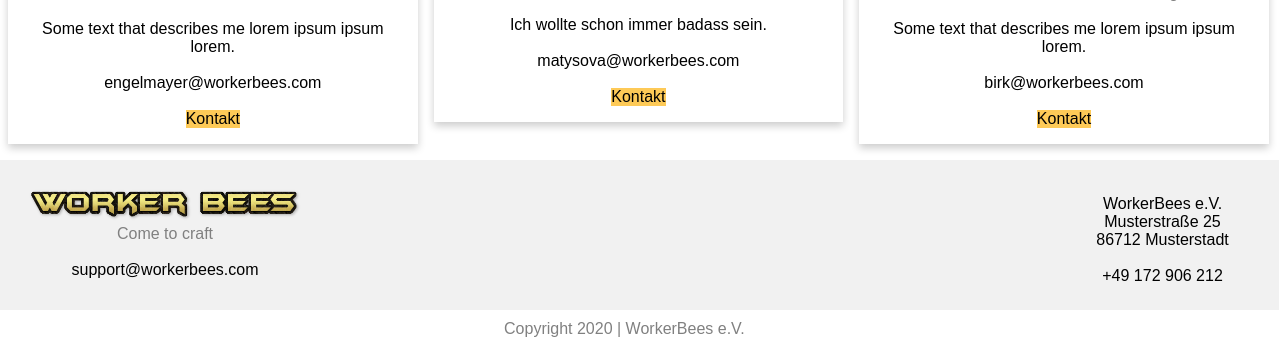
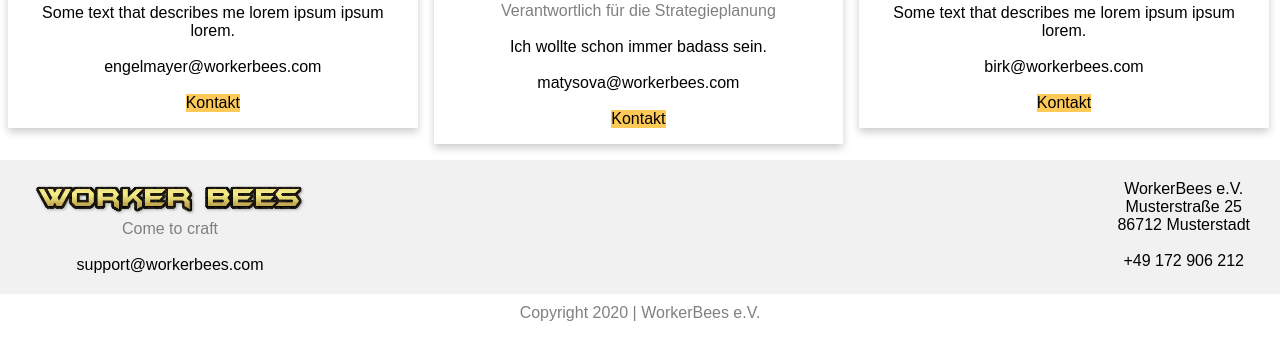
Before and after one commit to p-feucht/WI2020, a PHP site: page /aboutUs.php in a window 1280 px wide. Shown: the part 1527-1875 px from the top of the page. After the commit the page ends 1848 px from the top, so only its background shows below. Run offline with PHP 8.4, Linux system fonts and the light colour scheme.

Commit message:
the freaking index layout should be fixed for real now

```diff
--- a/Teams/Worker-Bees/CSS/footer.css
+++ b/Teams/Worker-Bees/CSS/footer.css
@@ -4,18 +4,19 @@
     margin: 0px;
     padding: 0px;
 }
-
-.footer-top {
-    float: left;
-    width: 96%;
-    padding: 25px;
+.footer {
     background-color: #f1f1f1;
+    width: 100%;
+    height: 150px;
 }
 
 .footer-left {
     display: block;
     float:left;
     text-align: center;
+    padding-top: 20px;
+    padding-bottom: 20px;
+    padding-left: 30px;
 }
 
 .footer-left img {
@@ -34,18 +35,19 @@
 
 .footer-right {
     display: block;
-    width: fit-content;
     float:right;
-    padding-right: 25px;
-    padding-top: 10px;
+    padding-right: 30px;
+    padding-top: 20px;
+    padding-bottom: 20px;
     text-align: center;
 }
 
 .footer_end {
-    width: 96%;
+    width: 100%;
     float: left;
     text-align: center;
     background-color: white;
     color: grey;
-    padding: 10px;
+    padding-top: 10px;
+    padding-bottom: 10px;
 }
--- a/Teams/Worker-Bees/CSS/header.css
+++ b/Teams/Worker-Bees/CSS/header.css
@@ -13,7 +13,6 @@
     width: 100%;
    /* background-color: #f1f1f1; */
     background-color: white;
-    padding: 8px;
 }
 
 /*style the logo*/
--- a/Teams/Worker-Bees/CSS/index.css
+++ b/Teams/Worker-Bees/CSS/index.css
@@ -9,14 +9,13 @@
 
 /* add yellow background */
 .body {
-    background-color: #feca57;
+    width: 100%;
 }
 
 .background-container {
     background-image: url("css-images/beehive-pattern.jpg");
     background-size: 100%;
     padding: 15%;
-    background-repeat: repeat;
 }
 
 .card-anbieten {
--- a/Teams/Worker-Bees/PHP/footer.php
+++ b/Teams/Worker-Bees/PHP/footer.php
@@ -1,4 +1,3 @@
-
 <!-- Outsourced footer PHP-file.-->
 
 <!-- insert style sheet and media contents -->
@@ -8,7 +7,6 @@
 <!-- Footer -->
 <div class="footer">
 
-        <div class="footer-top">
     <div class="footer-left">
         <img src="images/logoSchriftzug.png" class="logo" alt="Worker Bees Logo">
         <p class="footer_slogan"> Come to craft</p><br>
@@ -23,8 +21,6 @@
             <br> +49 172 906 212
         </p>
     </div>
-        </div>
-    </div>
 
     <div class="footer_end">
         <p>Copyright 2020 | WorkerBees e.V.</p>
--- a/Teams/Worker-Bees/PHP/formularBieteAbschicken.php
+++ b/Teams/Worker-Bees/PHP/formularBieteAbschicken.php
@@ -95,10 +95,11 @@ if ($_SERVER["REQUEST_METHOD"] == "POST") {//wenn auf Submit gedrückt führe Fo
                     if ($radioAnswer == "Werkzeug") {
                         echo 'You chose Werkzeug';
 
-                        if(!checkIfEmpty("PreisProTag")){
+                        if(!checkIfEmpty("PreisProTag")) {
+
                             $preisProTag = $conn->real_escape_string($_POST["PreisProTag"]);
+
                         }
-
 
                         $bierBez1 = $conn->real_escape_string($_POST["bierBez1"]);
 
--- a/Teams/Worker-Bees/PHP/getOffers.php
+++ b/Teams/Worker-Bees/PHP/getOffers.php
@@ -37,7 +37,7 @@ if ($result->num_rows > 0) {
             <img src="images/werkstatt.jpg" alt="Denim Jeans" class="offer-image">
             <p class="card-lp"><img src="images/place-icon.svg" alt="location" class="place-icon"> <?php echo $location ?>
                 <span class="price"><?php echo $price ?>€ / Tag</span></p>
-            <h2 id="title"><?php echo $title ?></h2>
+            <h2><?php echo $title ?></h2>
         </div>
 
         <!-- create modal for each card -->
--- a/Teams/Worker-Bees/aboutUs.php
+++ b/Teams/Worker-Bees/aboutUs.php
@@ -116,7 +116,7 @@
                   <div class="card">
 
 
-                    <img src="images/Kati.jpg" alt="Kati" style="width:100%; height:270px; object-fit:cover;object-position:100% 0">
+                    <img src="images/Kati.jpg" alt="Kati" style="width:100%; object-fit:cover;object-position:100% 0">
 
                     <div class="container">
                       <h2>Katerina Matysova</h2>
```
Also changed, not shown: Teams/Worker-Bees/index.php (+5 -3 lines). Lines whose indentation alone changed are shown as unchanged.
